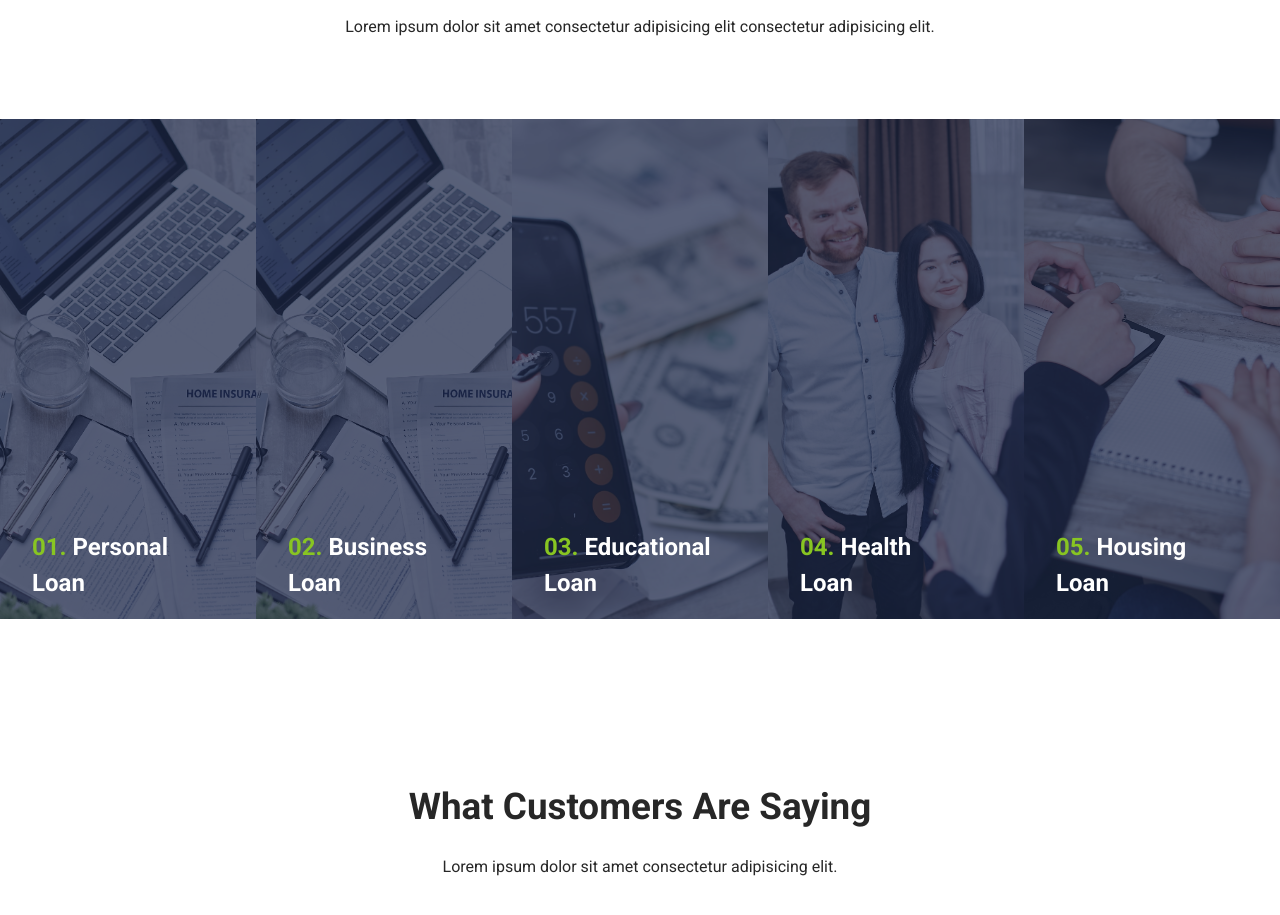
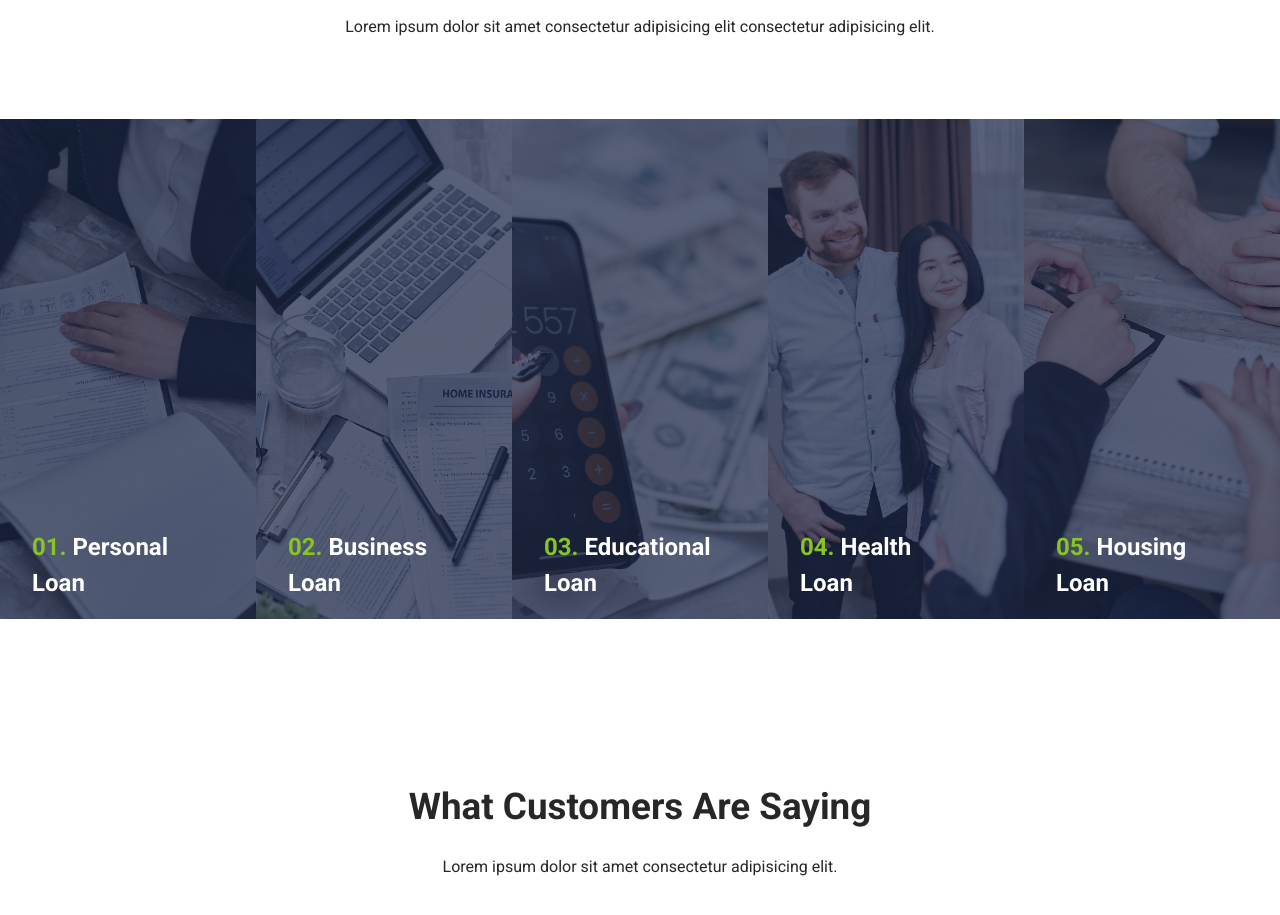
Before and after one commit to Prethush/EasyLoan2, a plain HTML site: page index.html in a window 1280 px wide. Shown: the part 1250-2165 px from the top of the page. Drawn offline with nearby package versions, Linux system fonts and the light colour scheme; files that its build step writes are made by us from their sources; files whose address does not match are found by name.

Commit message:
Update _home.scss

```diff
--- a/assets/stylesheet/_home.scss
+++ b/assets/stylesheet/_home.scss
@@ -276,7 +276,7 @@
 
         }
         .box1 {
-            background: url("https://github.com/Prethush/EasyLoan2/blob/main/assets/media/loans/business_loan.jpg?raw=true") center center no-repeat;
+            background: url("../media/loans/personal_loan.jpg") center center no-repeat;
             background-size: cover;
 
 
```
